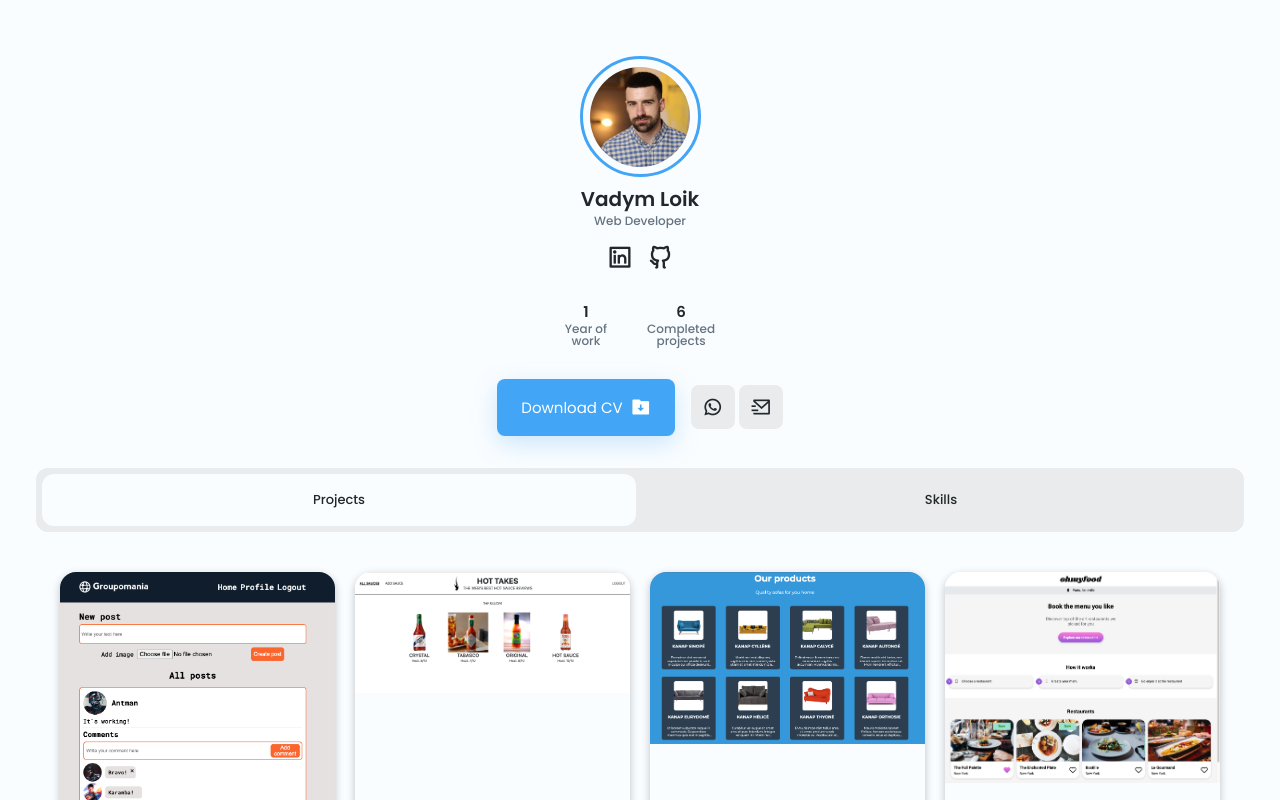
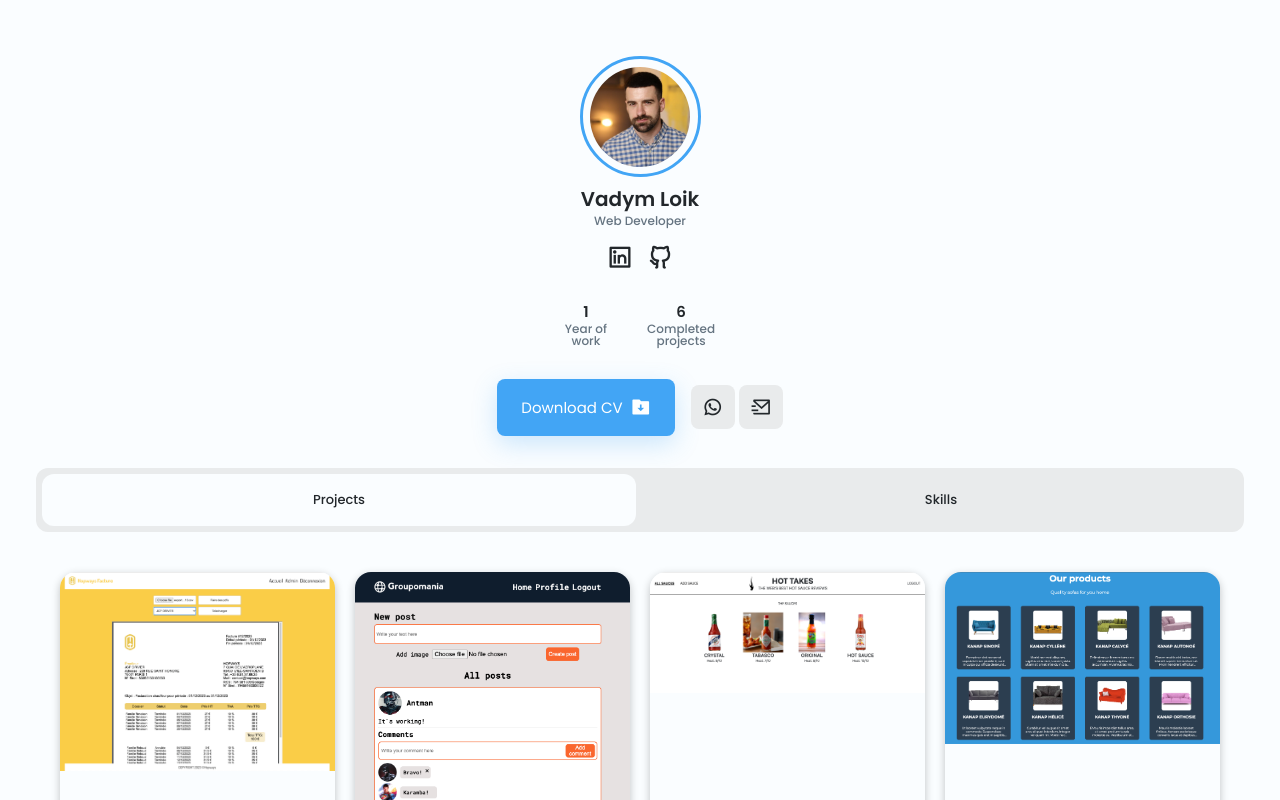
Before and after one commit to vadym-loik/portfolio, a Vue app in the folder vite-project/: page / in a window 1280 px wide. Both pictures are taken after a click on the button "Projects". Shown: the top 800 px of the page. Built offline with nearby package versions, Linux system fonts and the light colour scheme.

Commit message:
add new project in projects component

```diff
--- a/vite-project/src/components/Projects.vue
+++ b/vite-project/src/components/Projects.vue
@@ -25,9 +25,16 @@ import Photo2 from '@/assets/images/piiquante.png';
 import Photo3 from '@/assets/images/kanap.png';
 import Photo4 from '@/assets/images/ohMyFood.png';
 import Photo5 from '@/assets/images/goMikeDesign.png';
+import Photo6 from '@/assets/images/hopways-facture.png';
 
 
 const allProjects = ref([{
+  img: Photo6,
+  subtitle: 'Web',
+  title: 'Hopways-Facture',
+  link: 'https://hopways-facture.vercel.app/'
+},
+{
   img: Photo1,
   subtitle: 'Web',
   title: 'Groupomania',
```
Also changed, not shown: vite-project/src/assets/images/hopways-facture.png (added).
